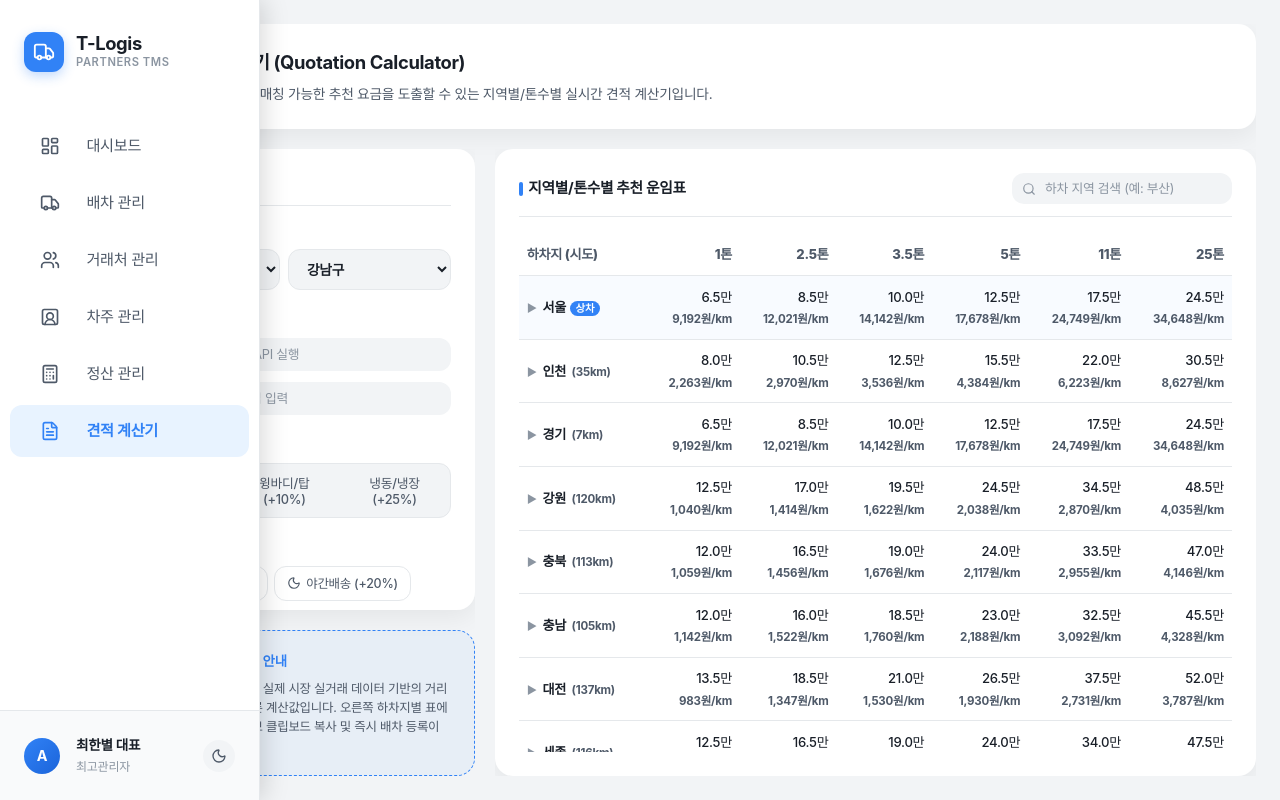
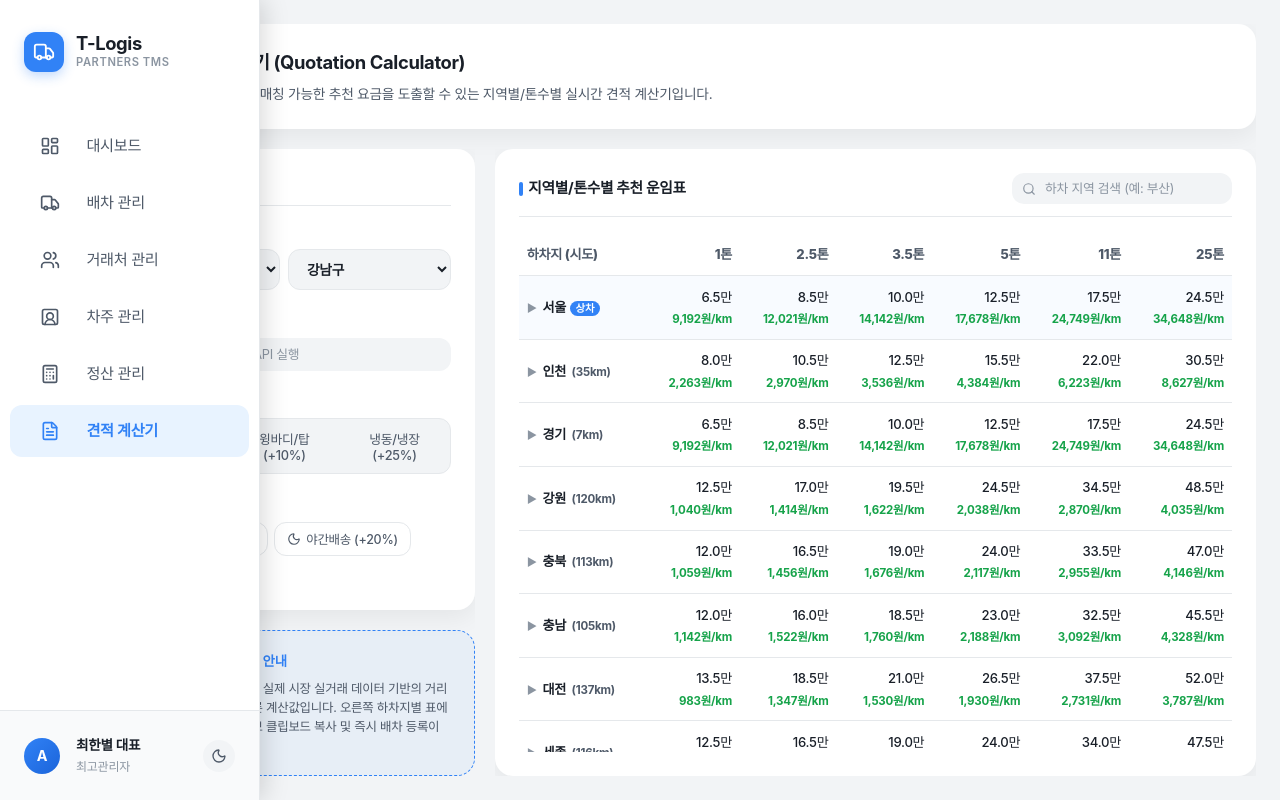
Before and after one commit to Limook/nb, a React (Vite) app: page /quotation in a window 1280 px wide. Built offline with nearby package versions, Linux system fonts and the light colour scheme; a web font is replaced by a local one.

Commit message:
feat: implement comprehensive Korean districts database, delete detailed address input, and style km rates in green

```diff
--- a/src/pages/Quotation.tsx
+++ b/src/pages/Quotation.tsx
@@ -37,106 +37,269 @@ const DISTRICTS_MAP: Record<string, { name: string, dx: number, dy: number }[]>
   '서울': [
     { name: '서울 강남구', dx: 5, dy: -5 },
     { name: '서울 서초구', dx: 2, dy: -6 },
+    { name: '서울 송파구', dx: 10, dy: -4 },
+    { name: '서울 강동구', dx: 18, dy: -2 },
     { name: '서울 마포구', dx: -5, dy: 3 },
-    { name: '서울 송파구', dx: 10, dy: -4 },
     { name: '서울 강서구', dx: -12, dy: 1 },
-    { name: '서울 강동구', dx: 18, dy: -2 }
+    { name: '서울 종로구', dx: 0, dy: 5 },
+    { name: '서울 중구', dx: 0, dy: 0 },
+    { name: '서울 용산구', dx: 0, dy: -3 },
+    { name: '서울 성동구', dx: 5, dy: 1 },
+    { name: '서울 광진구', dx: 8, dy: 1 },
+    { name: '서울 동대문구', dx: 6, dy: 4 },
+    { name: '서울 중랑구', dx: 10, dy: 5 },
+    { name: '서울 성북구', dx: 3, dy: 8 },
+    { name: '서울 강북구', dx: 2, dy: 12 },
+    { name: '서울 도봉구', dx: 3, dy: 16 },
+    { name: '서울 노원구', dx: 8, dy: 14 },
+    { name: '서울 은평구', dx: -6, dy: 10 },
+    { name: '서울 서대문구', dx: -4, dy: 4 },
+    { name: '서울 양천구', dx: -10, dy: -3 },
+    { name: '서울 구로구', dx: -10, dy: -7 },
+    { name: '서울 금천구', dx: -6, dy: -10 },
+    { name: '서울 영등포구', dx: -5, dy: -4 },
+    { name: '서울 동작구', dx: 0, dy: -6 },
+    { name: '서울 관악구', dx: 0, dy: -10 }
   ],
   '인천': [
     { name: '인천 중구', dx: -5, dy: 0 },
+    { name: '인천 동구', dx: -3, dy: 2 },
+    { name: '인천 미추홀구', dx: 0, dy: -3 },
+    { name: '인천 연수구', dx: -1, dy: -8 },
+    { name: '인천 남동구', dx: 4, dy: -6 },
     { name: '인천 부평구', dx: 8, dy: -1 },
-    { name: '인천 남동구', dx: 4, dy: -6 },
-    { name: '인천 서구', dx: 2, dy: 7 }
+    { name: '인천 계양구', dx: 9, dy: 4 },
+    { name: '인천 서구', dx: 2, dy: 7 },
+    { name: '인천 강화군', dx: -20, dy: 25 },
+    { name: '인천 옹진군', dx: -30, dy: -20 }
   ],
   '경기': [
     { name: '수원시', dx: 0, dy: -20 },
     { name: '성남시', dx: 15, dy: -15 },
     { name: '고양시', dx: -10, dy: 15 },
     { name: '용인시', dx: 20, dy: -30 },
-    { name: '화성시', dx: -5, dy: -40 }
+    { name: '부천시', dx: -10, dy: -5 },
+    { name: '안산시', dx: -15, dy: -25 },
+    { name: '안양시', dx: -2, dy: -15 },
+    { name: '남양주시', dx: 30, dy: 15 },
+    { name: '화성시', dx: -5, dy: -40 },
+    { name: '평택시', dx: 0, dy: -65 },
+    { name: '의정부시', dx: 5, dy: 25 },
+    { name: '시흥시', dx: -18, dy: -15 },
+    { name: '파주시', dx: -20, dy: 35 },
+    { name: '김포시', dx: -25, dy: 15 },
+    { name: '광명시', dx: -8, dy: -10 },
+    { name: '군포시', dx: -5, dy: -20 },
+    { name: '광주시', dx: 25, dy: -20 },
+    { name: '이천시', dx: 45, dy: -35 },
+    { name: '양주시', dx: -2, dy: 30 },
+    { name: '오산시', dx: 5, dy: -35 },
+    { name: '구리시', dx: 15, dy: 10 },
+    { name: '안성시', dx: 25, dy: -65 },
+    { name: '포천시', dx: 20, dy: 45 },
+    { name: '의왕시', dx: 2, dy: -22 },
+    { name: '하남시', dx: 20, dy: 0 },
+    { name: '여주시', dx: 55, dy: -35 },
+    { name: '동두천시', dx: 10, dy: 40 },
+    { name: '양평군', dx: 50, dy: -10 },
+    { name: '가평군', dx: 50, dy: 25 },
+    { name: '연천군', dx: 10, dy: 60 }
+  ],
+  '부산': [
+    { name: '부산 해운대구', dx: 15, dy: 10 },
+    { name: '부산 사하구', dx: -15, dy: -12 },
+    { name: '부산 강서구', dx: -25, dy: -5 },
+    { name: '부산 금정구', dx: 5, dy: 20 },
+    { name: '부산 중구', dx: 0, dy: 0 },
+    { name: '부산 서구', dx: -5, dy: -3 },
+    { name: '부산 동구', dx: 2, dy: 2 },
+    { name: '부산 영도구', dx: 2, dy: -8 },
+    { name: '부산 부산진구', dx: -2, dy: 5 },
+    { name: '부산 동래구', dx: 3, dy: 10 },
+    { name: '부산 남구', dx: 6, dy: 2 },
+    { name: '부산 북구', dx: -8, dy: 12 },
+    { name: '부산 연제구', dx: 2, dy: 7 },
+    { name: '부산 수영구', dx: 8, dy: 6 },
+    { name: '부산 사상구', dx: -10, dy: 6 },
+    { name: '부산 기장군', dx: 25, dy: 22 }
+  ],
+  '대구': [
+    { name: '대구 수성구', dx: 15, dy: -5 },
+    { name: '대구 달서구', dx: -15, dy: -10 },
+    { name: '대구 북구', dx: -5, dy: 12 },
+    { name: '대구 동구', dx: 18, dy: 10 },
+    { name: '대구 중구', dx: 0, dy: 0 },
+    { name: '대구 서구', dx: -8, dy: 2 },
+    { name: '대구 남구', dx: 0, dy: -6 },
+    { name: '대구 달성군', dx: -25, dy: -30 },
+    { name: '대구 군위군', dx: -10, dy: 50 }
+  ],
+  '광주': [
+    { name: '광주 북구', dx: 5, dy: 8 },
+    { name: '광주 서구', dx: -5, dy: -2 },
+    { name: '광주 광산구', dx: -15, dy: 0 },
+    { name: '광주 남구', dx: 0, dy: -8 },
+    { name: '광주 동구', dx: 8, dy: -4 }
+  ],
+  '대전': [
+    { name: '대전 서구', dx: -5, dy: -5 },
+    { name: '대전 유성구', dx: -10, dy: 5 },
+    { name: '대전 중구', dx: 2, dy: -8 },
+    { name: '대전 대덕구', dx: 8, dy: 10 },
+    { name: '대전 동구', dx: 12, dy: -3 }
+  ],
+  '울산': [
+    { name: '울산 남구', dx: 5, dy: -10 },
+    { name: '울산 북구', dx: 8, dy: 12 },
+    { name: '울산 울주군', dx: -20, dy: -15 },
+    { name: '울산 중구', dx: -2, dy: 2 },
+    { name: '울산 동구', dx: 18, dy: 2 }
+  ],
+  '세종': [
+    { name: '세종 조치원읍', dx: 0, dy: 15 },
+    { name: '세종 한솔동', dx: -5, dy: -5 },
+    { name: '세종 아름동', dx: -3, dy: 5 },
+    { name: '세종 도담동', dx: 2, dy: 5 }
   ],
   '강원': [
     { name: '춘천시', dx: 0, dy: 20 },
     { name: '원주시', dx: 10, dy: -30 },
     { name: '강릉시', dx: 80, dy: 10 },
-    { name: '동해시', dx: 90, dy: -10 }
+    { name: '동해시', dx: 90, dy: -10 },
+    { name: '태백시', dx: 85, dy: -50 },
+    { name: '속초시', dx: 70, dy: 50 },
+    { name: '삼척시', dx: 95, dy: -25 },
+    { name: '홍천군', dx: 25, dy: -10 },
+    { name: '횡성군', dx: 25, dy: -25 },
+    { name: '영월군', dx: 50, dy: -55 },
+    { name: '평창군', dx: 50, dy: -25 },
+    { name: '정선군', dx: 70, dy: -35 },
+    { name: '철원군', dx: -35, dy: 45 },
+    { name: '화천군', dx: -15, dy: 35 },
+    { name: '양구군', dx: 15, dy: 40 },
+    { name: '인제군', dx: 45, dy: 30 },
+    { name: '고성군', dx: 70, dy: 70 },
+    { name: '양양군', dx: 75, dy: 30 }
   ],
   '충북': [
     { name: '청주시', dx: -20, dy: -10 },
     { name: '충주시', dx: 10, dy: 20 },
     { name: '제천시', dx: 30, dy: 30 },
-    { name: '음성군', dx: -5, dy: 10 }
+    { name: '보은군', dx: -15, dy: -35 },
+    { name: '옥천군', dx: -25, dy: -55 },
+    { name: '영동군', dx: -15, dy: -80 },
+    { name: '증평군', dx: -10, dy: 5 },
+    { name: '진천군', dx: -22, dy: 15 },
+    { name: '괴산군', dx: 0, dy: -2 },
+    { name: '음성군', dx: -5, dy: 10 },
+    { name: '단양군', dx: 45, dy: 15 }
   ],
   '충남': [
     { name: '천안시', dx: 15, dy: 20 },
+    { name: '공주시', dx: 0, dy: -15 },
+    { name: '보령시', dx: -35, dy: -50 },
     { name: '아산시', dx: 0, dy: 15 },
     { name: '서산시', dx: -40, dy: 10 },
-    { name: '당진시', dx: -25, dy: 25 }
-  ],
-  '대전': [
-    { name: '대전 서구', dx: -5, dy: -5 },
-    { name: '대전 유성구', dx: -10, dy: 5 },
-    { name: '대전 중구', dx: 2, dy: -8 },
-    { name: '대전 대덕구', dx: 8, dy: 10 }
-  ],
-  '세종': [
-    { name: '세종 조치원읍', dx: 0, dy: 15 },
-    { name: '세종 한솔동', dx: -5, dy: -5 },
-    { name: '세종 도담동', dx: 2, dy: 5 }
+    { name: '논산시', dx: 5, dy: -45 },
+    { name: '계룡시', dx: 8, dy: -35 },
+    { name: '당진시', dx: -25, dy: 25 },
+    { name: '금산군', dx: 25, dy: -60 },
+    { name: '부여군', dx: -15, dy: -45 },
+    { name: '서천군', dx: -30, dy: -65 },
+    { name: '청양군', dx: -15, dy: -25 },
+    { name: '홍성군', dx: -25, dy: -15 },
+    { name: '예산군', dx: -12, dy: 2 },
+    { name: '태안군', dx: -55, dy: 5 }
   ],
   '전북': [
     { name: '전주시', dx: 5, dy: -10 },
     { name: '군산시', dx: -35, dy: 10 },
     { name: '익산시', dx: -15, dy: 15 },
-    { name: '완주군', dx: 15, dy: -5 }
+    { name: '정읍시', dx: -20, dy: -35 },
+    { name: '남원시', dx: 30, dy: -45 },
+    { name: '김제시', dx: -20, dy: -15 },
+    { name: '완주군', dx: 15, dy: -5 },
+    { name: '진안군', dx: 25, dy: -10 },
+    { name: '무주군', dx: 45, dy: 5 },
+    { name: '장수군', dx: 35, dy: -25 },
+    { name: '임실군', dx: 15, dy: -30 },
+    { name: '순창군', dx: 10, dy: -50 },
+    { name: '고창군', dx: -35, dy: -50 },
+    { name: '부안군', dx: -35, dy: -25 }
   ],
   '전남': [
+    { name: '목포시', dx: -50, dy: -10 },
     { name: '여수시', dx: 40, dy: -40 },
     { name: '순천시', dx: 25, dy: -20 },
-    { name: '목포시', dx: -50, dy: -10 },
-    { name: '광양시', dx: 45, dy: -15 }
-  ],
-  '광주': [
-    { name: '광주 북구', dx: 5, dy: 8 },
-    { name: '광주 서구', dx: -5, dy: -2 },
-    { name: '광주 광산구', dx: -15, dy: 0 },
-    { name: '광주 남구', dx: 0, dy: -8 }
+    { name: '나주시', dx: -20, dy: -10 },
+    { name: '광양시', dx: 45, dy: -15 },
+    { name: '담양군', dx: 0, dy: 15 },
+    { name: '곡성군', dx: 15, dy: 5 },
+    { name: '구례군', dx: 30, dy: 5 },
+    { name: '고흥군', dx: 20, dy: -50 },
+    { name: '보성군', dx: 10, dy: -35 },
+    { name: '화순군', dx: 10, dy: -15 },
+    { name: '장흥군', dx: -5, dy: -35 },
+    { name: '강진군', dx: -15, dy: -35 },
+    { name: '해남군', dx: -30, dy: -40 },
+    { name: '영암군', dx: -25, dy: -20 },
+    { name: '무안군', dx: -40, dy: -5 },
+    { name: '함평군', dx: -35, dy: 5 },
+    { name: '영광군', dx: -35, dy: 20 },
+    { name: '장성군', dx: -15, dy: 20 },
+    { name: '완도군', dx: -15, dy: -65 },
+    { name: '진도군', dx: -55, dy: -55 },
+    { name: '신안군', dx: -65, dy: -15 }
   ],
   '경북': [
     { name: '포항시', dx: 60, dy: -30 },
+    { name: '경주시', dx: 50, dy: -60 },
+    { name: '김천시', dx: -45, dy: -20 },
+    { name: '안동시', dx: 5, dy: 40 },
     { name: '구미시', dx: -30, dy: 0 },
+    { name: '영주시', dx: -5, dy: 75 },
+    { name: '영천시', dx: 25, dy: -40 },
+    { name: '상주시', dx: -45, dy: 25 },
+    { name: '문경시', dx: -40, dy: 50 },
     { name: '경산시', dx: -5, dy: -60 },
-    { name: '경주시', dx: 50, dy: -60 }
+    { name: '의성군', dx: -10, dy: 20 },
+    { name: '청송군', dx: 30, dy: 20 },
+    { name: '영양군', dx: 30, dy: 45 },
+    { name: '영덕군', dx: 50, dy: 20 },
+    { name: '청도군', dx: 10, dy: -65 },
+    { name: '고령군', dx: -20, dy: -55 },
+    { name: '성주군', dx: -35, dy: -40 },
+    { name: '칠곡군', dx: -20, dy: -25 },
+    { name: '예천군', dx: -20, dy: 50 },
+    { name: '봉화군', dx: 15, dy: 75 },
+    { name: '울진군', dx: 55, dy: 60 },
+    { name: '울릉군', dx: 150, dy: 90 }
   ],
   '경남': [
     { name: '창원시', dx: 10, dy: -10 },
+    { name: '진주시', dx: -50, dy: -20 },
+    { name: '통영시', dx: -25, dy: -60 },
+    { name: '사천시', dx: -40, dy: -40 },
     { name: '김해시', dx: 35, dy: -12 },
+    { name: '밀양시', dx: 25, dy: 10 },
+    { name: '거제시', dx: 0, dy: -65 },
     { name: '양산시', dx: 45, dy: 5 },
-    { name: '진주시', dx: -50, dy: -20 }
-  ],
-  '대구': [
-    { name: '대구 수성구', dx: 15, dy: -5 },
-    { name: '대구 달서구', dx: -15, dy: -10 },
-    { name: '대구 북구', dx: -5, dy: 12 },
-    { name: '대구 동구', dx: 18, dy: 10 }
-  ],
-  '울산': [
-    { name: '울산 남구', dx: 5, dy: -10 },
-    { name: '울산 북구', dx: 8, dy: 12 },
-    { name: '울산 울주군', dx: -20, dy: -15 },
-    { name: '울산 중구', dx: -2, dy: 2 }
-  ],
-  '부산': [
-    { name: '부산 해운대구', dx: 15, dy: 10 },
-    { name: '부산 사하구', dx: -15, dy: -12 },
-    { name: '부산 강서구', dx: -25, dy: -5 },
-    { name: '부산 금정구', dx: 5, dy: 20 }
+    { name: '의령군', dx: -20, dy: -10 },
+    { name: '함안군', dx: -10, dy: -15 },
+    { name: '창녕군', dx: -5, dy: 15 },
+    { name: '고성군', dx: -20, dy: -45 },
+    { name: '남해군', dx: -60, dy: -55 },
+    { name: '하동군', dx: -70, dy: -30 },
+    { name: '산청군', dx: -50, dy: 5 },
+    { name: '함양군', dx: -65, dy: 15 },
+    { name: '거창군', dx: -55, dy: 35 },
+    { name: '합천군', dx: -30, dy: 15 }
   ],
   '제주': [
     { name: '제주시', dx: 0, dy: 15 },
     { name: '서귀포시', dx: 0, dy: -20 }
   ]
-}
+};
 
 export default function Quotation() {
   const navigate = useNavigate()
@@ -572,15 +735,7 @@ export default function Quotation() {
                 </>
               )}
 
-              <Input
-                placeholder="상세 번지/동/건물명 직접 입력"
-                value={originDetail}
-                onChange={(e) => {
-                  setOriginDetail(e.target.value)
-                  setSelectedQuote(null)
-                }}
-                style={{ padding: '0.5rem 0.75rem', fontSize: '0.8rem', marginTop: '0.25rem' }}
-              />
+
             </div>
 
             {/* Car Type Segment Control */}
@@ -875,9 +1030,7 @@ export default function Quotation() {
                                 <div>{(calculatedFee / 10000).toFixed(1)}만</div>
                                 <div style={{
                                   fontSize: '0.72rem',
-                                  color: isSelected ? 'var(--primary)' : 'var(--text-secondary)',
-                                  marginTop: '0.15rem',
-                                  fontWeight: 700
+                                  color: '#16a34a', marginTop: '0.15rem', fontWeight: 700
                                 }}>
                                   {ratePerKm.toLocaleString()}원/km
                                 </div>
@@ -961,9 +1114,7 @@ export default function Quotation() {
                                       <div>{(calculatedFee / 10000).toFixed(1)}만</div>
                                       <div style={{
                                         fontSize: '0.72rem',
-                                        color: isSelected ? 'var(--primary)' : 'var(--text-secondary)',
-                                        marginTop: '0.15rem',
-                                        fontWeight: 700
+                                        color: '#16a34a', marginTop: '0.15rem', fontWeight: 700
                                       }}>
                                         {ratePerKm.toLocaleString()}원/km
                                       </div>
```
